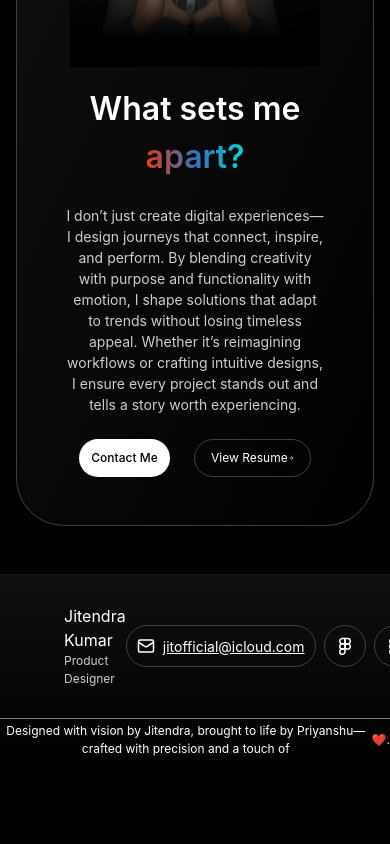
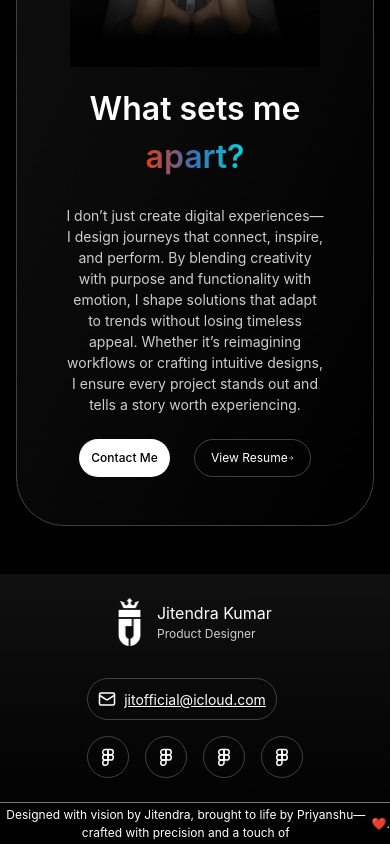
Before and after one commit to PriyanshuGupta28/thejitu, a React (Vite) app: page / in a window 390 px wide. Shown: the part 3140-3984 px from the top of the page. Before the commit the page ends 3900 px from the top, so only its background shows below. Built offline with nearby package versions, Linux system fonts and the light colour scheme; a web font is replaced by a local one.

Commit message:
Update Footer.tsx

```diff
--- a/src/components/Footer/Footer.tsx
+++ b/src/components/Footer/Footer.tsx
@@ -6,9 +6,9 @@ import SubFooter from "../SubFooter/SubFooter";
 
 const Footer: React.FC = () => {
   return (
-    <footer className="w-[100%] h-[186px] bg-gradient-to-b from-[#101010] to-[#000000]">
-      <div className="flex items-center justify-between w-[100%] h-[144px] p-[48px]">
-        <div className="flex gap-[16px] items-center">
+    <footer className="flex flex-col w-full bg-gradient-to-b from-[#101010] to-[#000000]">
+      <div className="flex flex-col md:flex-row items-center justify-between w-full gap-8 p-6 md:h-[144px]">
+        <div className="flex gap-4 items-center">
           <div>
             <img src={logo} alt="logo" className="w-[22.86px] h-[48px]" />
           </div>
@@ -17,8 +17,8 @@ const Footer: React.FC = () => {
             <p className="text-white/80 text-[12px]">Product Designer</p>
           </div>
         </div>
-        <div className="flex gap-[8px] ">
-          <div className="flex justify-center items-center h-[42px] w-[190px] border border-zinc-700 rounded-[100px] p-[12px] px-[16px] gap-[8px]">
+        <div className="flex flex-col gap-4 md:flex-row md:gap-8">
+          <div className="flex justify-center items-center h-[42px] w-[190px] border border-zinc-700 rounded-full p-3 px-4 gap-2">
             <div>
               <Mail className="w-[18px] h-[18px]" />
             </div>
@@ -29,6 +29,7 @@ const Footer: React.FC = () => {
               jitofficial@icloud.com
             </Link>
           </div>
+          <div className="flex gap-4 justify-center">
             {footerLinks.map((link) => (
               <FooterIcon
                 key={link.title}
@@ -37,6 +38,7 @@ const Footer: React.FC = () => {
                 link={link.link}
               />
             ))}
+          </div>
         </div>
       </div>
       <SubFooter />
@@ -49,7 +51,7 @@ export default Footer;
 const FooterIcon = ({ title, link, icon }: FooterLinksProps) => {
   return (
     <div
-      className="h-[42px] w-[42px] flex justify-center items-center border border-zinc-700 rounded-[100px]"
+      className="h-[42px] w-[42px] flex justify-center items-center border border-zinc-700 rounded-full"
       title={title}
     >
       <Link to={link}>{icon}</Link>
```
Lines whose indentation alone changed are shown as unchanged.
